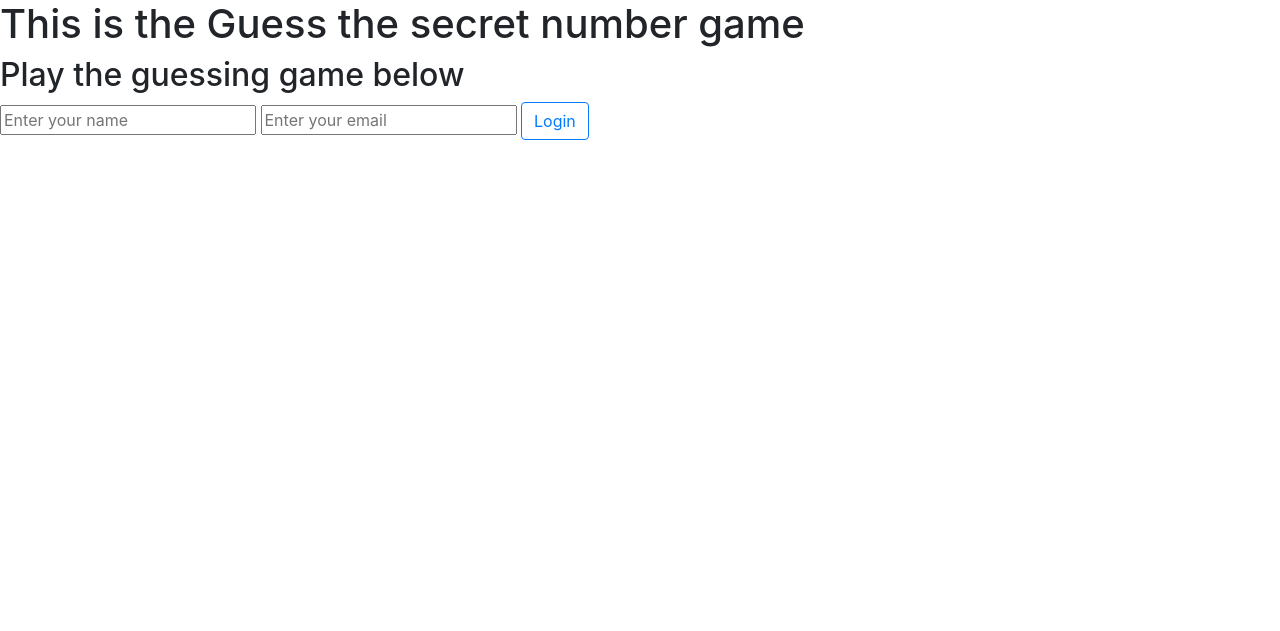
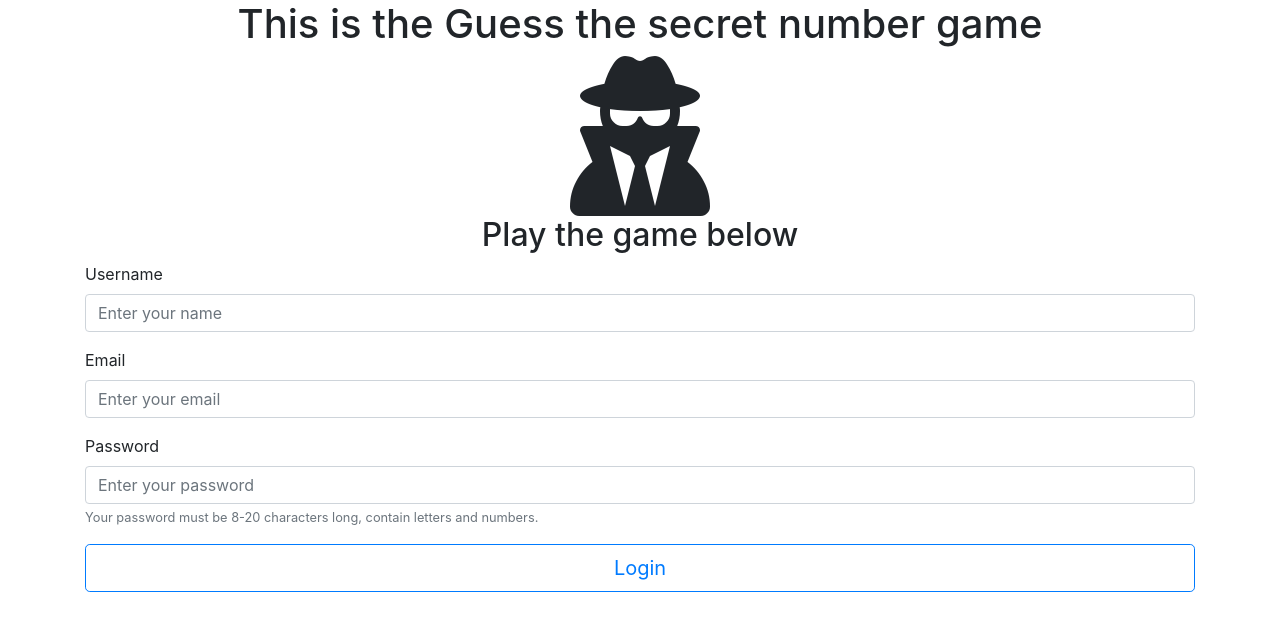
Before and after one commit to jangia/jinja-guess, a Flask app: page / in a window 1280 px wide. Shown: the top 631 px of the page. Run offline with Flask 2, Linux system fonts and the light colour scheme; some libraries are stand-ins or nearby versions.

Commit message:
Implemented a password and some design with bootstrap.

```diff
--- a/main.py
+++ b/main.py
@@ -20,16 +20,20 @@ def index():
 def login():
     name = request.form.get("user")
     email = request.form.get("email")
+    password = request.form.get("password")
 
     secret_number = random.randint(1, 30)
 
     user = db.query(User).filter_by(email=email).first()
 
     if not user:
-        user = User(name=name, email=email, secret_number=secret_number)
+        user = User(name=name, email=email, secret_number=secret_number, password=password)
 
         db.add(user)
         db.commit()
+
+    if password != user.password:
+        return "WRONG PASSWORD! Go back and try again"
 
     response = make_response(redirect(url_for("index")))
     response.set_cookie("email", email)
--- a/models.py
+++ b/models.py
@@ -6,5 +6,6 @@ db = SQLAlchemy(os.getenv("DATABASE_URL", "sqlite:///localhost.sqlite?check_same
 class User(db.Model):
     id = db.Column(db.Integer, primary_key=True)
     name = db.Column(db.String, unique=True)
-    email =db.Column(db.String, unique=True)
-    secret_number = db.Column(db.Integer, unique=False)
+    email = db.Column(db.String, unique=True)
+    password = db.Column(db.String)
+    secret_number = db.Column(db.Integer)
--- a/templates/base.html
+++ b/templates/base.html
@@ -11,9 +11,21 @@
 
     <script src="https://ajax.googleapis.com/ajax/libs/jquery/1.11.2/jquery.min.js"></script>
     <script src="/static/js/bootstrap.js"></script>
+    <script src="https://kit.fontawesome.com/c281d91181.js"></script>
 </head>
 <body>
-    <h1>This is the Guess the secret number game</h1>
+    <div class="container">
+        <div class="row justify-content-md-center">
+            <div class="col-md-auto">
+                <h1>This is the Guess the secret number game</h1>
+            </div>
+        </div>
+        <div class="row justify-content-md-center">
+            <div class="col-md-auto">
+                <i class="fas fa-user-secret fa-10x"></i>
+            </div>
+        </div>
+    </div>
 
 {% block content %}
 {% endblock content %}
--- a/templates/index.html
+++ b/templates/index.html
@@ -5,18 +5,43 @@
 {% endblock title %}
 
 {% block content %}
-    <h2>Play the guessing game below</h2>
+<div class="container">
+    <div class="row justify-content-md-center">
+        <div class="col-md-auto">
+            <h2>Play the game below</h2>
+        </div>
+    </div>
+
     {% if user and user.secret_number %}
         <form method="post" action="/result">
-            <input type="number" name="guess" placeholder="What's your guess">
-            <button type="submit" class="btn btn-outline-primary">Guess away</button>
+            <div class="form-group">
+                <label for="userGuess">Guess</label>
+                <input type="number" name="guess" class="form-control" id="userGuess" aria-describedby="guessHint" placeholder="What's your guess">
+                <small id="guessHint" class="form-text text-muted">
+                    *Hint: the number is somewhere between 0 and 31!
+                </small>
+            </div>
+            <button type="submit" class="btn btn-outline-primary btn-lg btn-block">Guess away</button>
         </form>
     {% else %}
         <form method="post" action="/login">
-            <input type="text" name="user" placeholder="Enter your name">
-            <input type="email" name="email" placeholder="Enter your email">
-            <button type="submit" class="btn btn-outline-primary">Login</button>
+                <div class="form-group">
+                    <label for="userName">Username</label>
+                    <input type="text" name="user" class="form-control" id="userName" placeholder="Enter your name">
+                </div>
+                <div class="form-group">
+                    <label for="userEmail">Email</label>
+                    <input type="email" name="email" class="form-control" id="userEmail" placeholder="Enter your email">
+                </div>
+                <div class="form-group">
+                    <label for="userPassword">Password</label>
+                    <input type="password" name="password" class="form-control" id="userPassword" aria-describedby="passHelp" placeholder="Enter your password">
+                    <small id="passHelp" class="form-text text-muted">
+                        Your password must be 8-20 characters long, contain letters and numbers.
+                    </small>
+                </div>
+            <button type="submit" class="btn btn-outline-primary btn-lg btn-block">Login</button>
         </form>
-
+</div>
    {% endif %}
 {% endblock content %}
```
Also changed, not shown: templates/result.html (+9 -4 lines).
